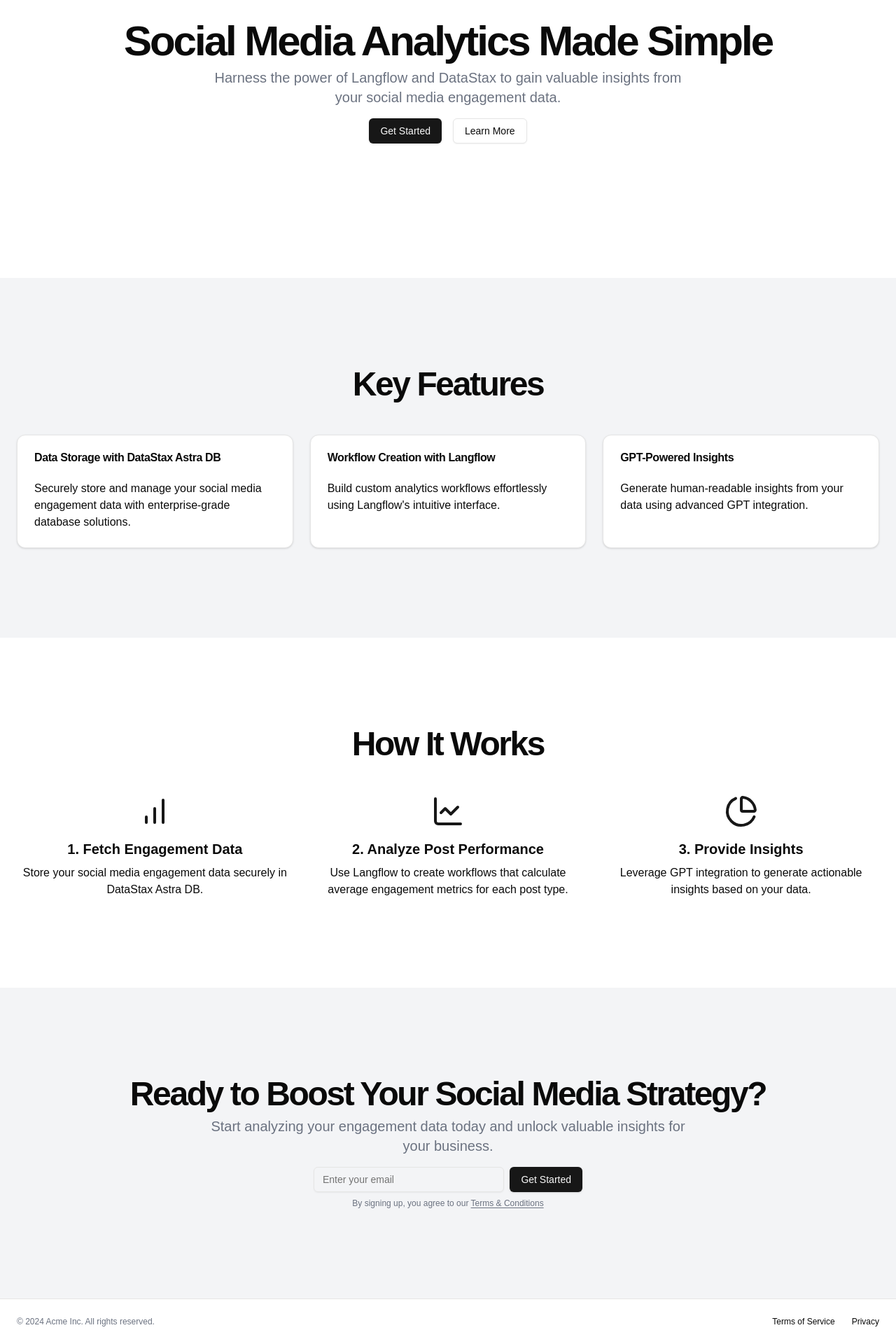
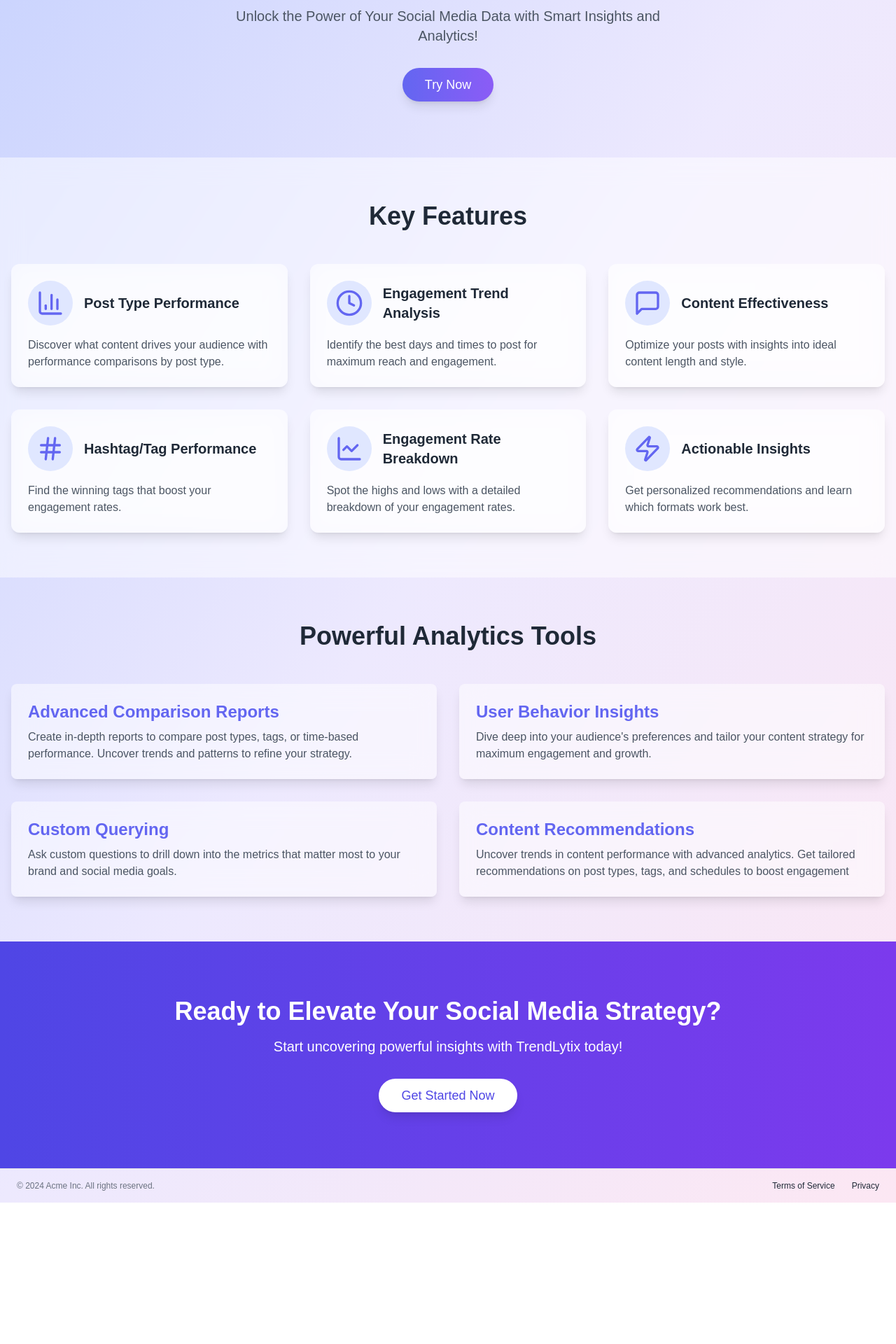
Before and after one commit to ianujchaudhari/my-analytics-app, a Next.js app: page / in a window 1280 px wide. Shown: the part 219-2139 px from the top of the page at 70% size. After the commit the page ends 1937 px from the top, so only its background shows below. Built offline with nearby package versions, Linux system fonts and the light colour scheme.

Commit message:
landing page updated

```diff
--- a/src/app/page.tsx
+++ b/src/app/page.tsx
@@ -1,134 +1,163 @@
-'use client'
+import Link from "next/link";
+import { Button } from "@/components/ui/button";
+import { Card, CardContent } from "@/components/ui/card";
 
-import Link from "next/link"
-import { useRouter } from 'next/navigation'
-import { Button } from "@/components/ui/button"
-import { Card, CardContent, CardDescription, CardHeader, CardTitle } from "@/components/ui/card"
-import { Input } from "@/components/ui/input"
-import { BarChart, LineChart, PieChart } from 'lucide-react'
+import {
+  BarChart3,
+  Clock,
+  Hash,
+  LineChart,
+  MessageSquare,
+  Zap,
+  BarChart,
+} from "lucide-react";
 
-export default function AnalyticsLandingPage() {
-  const router = useRouter()
+export default function LandingPage() {
   return (
-    <div className="flex flex-col min-h-screen">
+    <div className="min-h-screen bg-gradient-to-br from-indigo-200 via-violet-100 to-pink-100 text-gray-800"
+>
       <header className="px-4 lg:px-6 h-14 flex items-center">
         <Link className="flex items-center justify-center" href="#">
           <BarChart className="h-6 w-6" />
           <span className="sr-only">Acme Inc</span>
         </Link>
         <nav className="ml-auto flex gap-4 sm:gap-6">
-          <Link className="text-sm font-medium hover:underline underline-offset-4" href="#features">
+          <Link
+            className="text-sm font-medium hover:underline underline-offset-4"
+            href="#features"
+          >
             Features
           </Link>
-          <Link className="text-sm font-medium hover:underline underline-offset-4" href="#how-it-works">
-            How It Works
+          <Link
+            className="text-sm font-medium hover:underline underline-offset-4"
+            href="#analytics-tools"
+          >
+            Analytics Tools
           </Link>
-          <Link className="text-sm font-medium hover:underline underline-offset-4" href="#get-started">
+          <Link
+            className="text-sm font-medium hover:underline underline-offset-4"
+            href="#get-started"
+          >
             Get Started
           </Link>
         </nav>
       </header>
-      <main className="flex-1 items-center justify-center">
-        <section className="w-full py-12 md:py-24 lg:py-32 xl:py-48">
-          <div className="container px-4 items-center justify-center w-full md:px-6">
-            <div className="flex flex-col items-center space-y-4 text-center">
-              <div className="space-y-2">
-                <h1 className="text-3xl font-bold tracking-tighter sm:text-4xl md:text-5xl lg:text-6xl/none">
-                  Social Media Analytics Made Simple
-                </h1>
-                <p className="mx-auto max-w-[700px] text-gray-500 md:text-xl dark:text-gray-400">
-                  Harness the power of Langflow and DataStax to gain valuable insights from your social media engagement data.
+
+
+      {/* Hero Section */}
+      <section className="container mx-auto px-4 py-20 text-center">
+        <div className="mb-8 text-6xl font-bold tracking-tight text-transparent bg-clip-text bg-gradient-to-r from-indigo-600 to-violet-600">
+          TrendLytix
+        </div>
+        <p className="mb-8 text-xl text-gray-600 max-w-2xl mx-auto">
+          Unlock the Power of Your Social Media Data with Smart Insights and
+          Analytics!
         </p>
-              </div>
-              <div className="space-x-4">
-                <Button onClick={() => router.push('/query-interface')}>Get Started</Button>
-                <Button variant="outline">Learn More</Button>
-              </div>
+        <Button
+          asChild
+          size="lg"
+          className="bg-gradient-to-r from-indigo-500 to-violet-500 hover:from-indigo-600 hover:to-violet-600 text-white rounded-full px-8 py-6 text-lg shadow-lg transition-all duration-300 hover:shadow-xl"
+        >
+          <Link href="/chat">Try Now</Link>
+        </Button>
+      </section>
+
+      {/* Key Features Section */}
+      <section
+        id="features"
+        className="py-16 bg-white bg-opacity-50 backdrop-filter backdrop-blur-lg"
+      >
+        <div className="container mx-auto px-4">
+          <h2 className="mb-12 text-center text-4xl font-semibold text-gray-800">
+            Key Features
+          </h2>
+          <div className="grid gap-8 md:grid-cols-2 lg:grid-cols-3">
+            <FeatureCard
+              icon={<BarChart3 className="h-10 w-10 text-indigo-500" />}
+              title="Post Type Performance"
+              description="Discover what content drives your audience with performance comparisons by post type."
+            />
+            <FeatureCard
+              icon={<Clock className="h-10 w-10 text-indigo-500" />}
+              title="Engagement Trend Analysis"
+              description="Identify the best days and times to post for maximum reach and engagement."
+            />
+            <FeatureCard
+              icon={<MessageSquare className="h-10 w-10 text-indigo-500" />}
+              title="Content Effectiveness"
+              description="Optimize your posts with insights into ideal content length and style."
+            />
+            <FeatureCard
+              icon={<Hash className="h-10 w-10 text-indigo-500" />}
+              title="Hashtag/Tag Performance"
+              description="Find the winning tags that boost your engagement rates."
+            />
+            <FeatureCard
+              icon={<LineChart className="h-10 w-10 text-indigo-500" />}
+              title="Engagement Rate Breakdown"
+              description="Spot the highs and lows with a detailed breakdown of your engagement rates."
+            />
+            <FeatureCard
+              icon={<Zap className="h-10 w-10 text-indigo-500" />}
+              title="Actionable Insights"
+              description="Get personalized recommendations and learn which formats work best."
+            />
           </div>
         </div>
       </section>
-        <section id="features" className="w-full py-12 md:py-24 lg:py-32 bg-gray-100 dark:bg-gray-800 justify-center items-center">
-          <div className="container px-4 md:px-6">
-            <h2 className="text-3xl font-bold tracking-tighter sm:text-4xl md:text-5xl text-center mb-12">Key Features</h2>
-            <div className="grid gap-6 sm:grid-cols-2 lg:grid-cols-3">
-              <Card>
-                <CardHeader>
-                  <CardTitle>Data Storage with DataStax Astra DB</CardTitle>
-                </CardHeader>
-                <CardContent>
-                  <p>Securely store and manage your social media engagement data with enterprise-grade database solutions.</p>
-                </CardContent>
-              </Card>
-              <Card>
-                <CardHeader>
-                  <CardTitle>Workflow Creation with Langflow</CardTitle>
-                </CardHeader>
-                <CardContent>
-                  <p>Build custom analytics workflows effortlessly using Langflow's intuitive interface.</p>
-                </CardContent>
-              </Card>
-              <Card>
-                <CardHeader>
-                  <CardTitle>GPT-Powered Insights</CardTitle>
-                </CardHeader>
-                <CardContent>
-                  <p>Generate human-readable insights from your data using advanced GPT integration.</p>
-                </CardContent>
-              </Card>
-            </div>
+
+      {/* Detailed Features Section */}
+      <section id="analytics-tools" className="container mx-auto px-4 py-16">
+        <h2 className="mb-12 text-center text-4xl font-semibold text-gray-800">
+          Powerful Analytics Tools
+        </h2>
+        <div className="grid gap-8 md:grid-cols-2">
+          <DetailedFeature
+            title="Advanced Comparison Reports"
+            description="Create in-depth reports to compare post types, tags, or time-based performance. Uncover trends and patterns to refine your strategy."
+          />
+          <DetailedFeature
+            title="User Behavior Insights"
+            description="Dive deep into your audience's preferences and tailor your content strategy for maximum engagement and growth."
+          />
+          <DetailedFeature
+            title="Custom Querying"
+            description="Ask custom questions to drill down into the metrics that matter most to your brand and social media goals."
+          />
+          <DetailedFeature
+            title="Content Recommendations"
+            description="Uncover trends in content performance with advanced analytics. Get tailored recommendations on post types, tags, and schedules to boost engagement"
+          />
         </div>
       </section>
-        <section id="how-it-works" className="w-full py-12 md:py-24 lg:py-32 items-center justify-center">
-          <div className="container px-4 md:px-6">
-            <h2 className="text-3xl font-bold tracking-tighter sm:text-4xl md:text-5xl text-center mb-12">How It Works</h2>
-            <div className="grid gap-6 sm:grid-cols-2 lg:grid-cols-3">
-              <div className="flex flex-col items-center text-center">
-                <BarChart className="h-12 w-12 mb-4 text-primary" />
-                <h3 className="text-xl font-bold mb-2">1. Fetch Engagement Data</h3>
-                <p>Store your social media engagement data securely in DataStax Astra DB.</p>
-              </div>
-              <div className="flex flex-col items-center text-center">
-                <LineChart className="h-12 w-12 mb-4 text-primary" />
-                <h3 className="text-xl font-bold mb-2">2. Analyze Post Performance</h3>
-                <p>Use Langflow to create workflows that calculate average engagement metrics for each post type.</p>
-              </div>
-              <div className="flex flex-col items-center text-center">
-                <PieChart className="h-12 w-12 mb-4 text-primary" />
-                <h3 className="text-xl font-bold mb-2">3. Provide Insights</h3>
-                <p>Leverage GPT integration to generate actionable insights based on your data.</p>
-              </div>
-            </div>
+
+      {/* Call to Action */}
+      <section
+        id="get-started"
+        className="py-20 text-center bg-gradient-to-r from-indigo-600 to-violet-600 text-white"
+      >
+        <div className="container mx-auto px-4">
+          <h2 className="mb-4 text-4xl font-bold">
+            Ready to Elevate Your Social Media Strategy?
+          </h2>
+          <p className="mb-8 text-xl">
+            Start uncovering powerful insights with TrendLytix today!
+          </p>
+          <Button
+            asChild
+            size="lg"
+            variant="secondary"
+            className="bg-white text-indigo-600 hover:bg-gray-100 rounded-full px-8 py-6 text-lg shadow-lg transition-all duration-300 hover:shadow-xl"
+          >
+            <Link href="/chat">Get Started Now</Link>
+          </Button>
         </div>
       </section>
-        <section id="get-started" className="w-full py-12 md:py-24 lg:py-32 bg-gray-100 dark:bg-gray-800">
-          <div className="container px-4 md:px-6">
-            <div className="flex flex-col items-center space-y-4 text-center">
-              <div className="space-y-2">
-                <h2 className="text-3xl font-bold tracking-tighter sm:text-4xl md:text-5xl">
-                  Ready to Boost Your Social Media Strategy?
-                </h2>
-                <p className="mx-auto max-w-[700px] text-gray-500 md:text-xl dark:text-gray-400">
-                  Start analyzing your engagement data today and unlock valuable insights for your business.
+
+      <footer className="flex flex-col gap-2 sm:flex-row py-4 w-full shrink-0 items-center px-4 md:px-6 border-t">
+        <p className="text-xs text-gray-500 dark:text-gray-400">
+          © 2024 Acme Inc. All rights reserved.
         </p>
-              </div>
-              <div className="w-full max-w-sm space-y-2">
-                <form className="flex space-x-2">
-                  <Input className="max-w-lg flex-1" placeholder="Enter your email" type="email" />
-                  <Button type="submit" onClick={(e) => { e.preventDefault(); router.push('/query-interface'); }}>Get Started</Button>
-                </form>
-                <p className="text-xs text-gray-500 dark:text-gray-400">
-                  By signing up, you agree to our{" "}
-                  <Link className="underline underline-offset-2" href="#">
-                    Terms & Conditions
-                  </Link>
-                </p>
-              </div>
-            </div>
-          </div>
-        </section>
-      </main>
-      <footer className="flex flex-col gap-2 sm:flex-row py-6 w-full shrink-0 items-center px-4 md:px-6 border-t">
-        <p className="text-xs text-gray-500 dark:text-gray-400">© 2024 Acme Inc. All rights reserved.</p>
         <nav className="sm:ml-auto flex gap-4 sm:gap-6">
           <Link className="text-xs hover:underline underline-offset-4" href="#">
             Terms of Service
@@ -139,5 +168,42 @@
         </nav>
       </footer>
     </div>
-  )
+  );
 }
+
+function FeatureCard({
+  icon,
+  title,
+  description,
+}: {
+  icon: React.ReactNode;
+  title: string;
+  description: string;
+}) {
+  return (
+    <Card className="bg-white bg-opacity-50 backdrop-filter backdrop-blur-lg border-none shadow-lg hover:shadow-xl transition-all duration-300">
+      <CardContent className="p-6">
+        <div className="flex items-center gap-4 mb-4">
+          <div className="bg-indigo-100 p-3 rounded-full">{icon}</div>
+          <h3 className="text-xl font-semibold text-gray-800">{title}</h3>
+        </div>
+        <p className="text-gray-600">{description}</p>
+      </CardContent>
+    </Card>
+  );
+}
+
+function DetailedFeature({
+  title,
+  description,
+}: {
+  title: string;
+  description: string;
+}) {
+  return (
+    <div className="rounded-lg bg-white bg-opacity-50 backdrop-filter backdrop-blur-lg p-6 shadow-lg hover:shadow-xl transition-all duration-300">
+      <h3 className="mb-2 text-2xl font-semibold text-indigo-500">{title}</h3>
+      <p className="text-gray-600">{description}</p>
+    </div>
+  );
+}
```
Also changed, not shown: src/app/chat/page.tsx (renamed from src/app/query-interface/page.tsx). Lines whose indentation alone changed are shown as unchanged.
